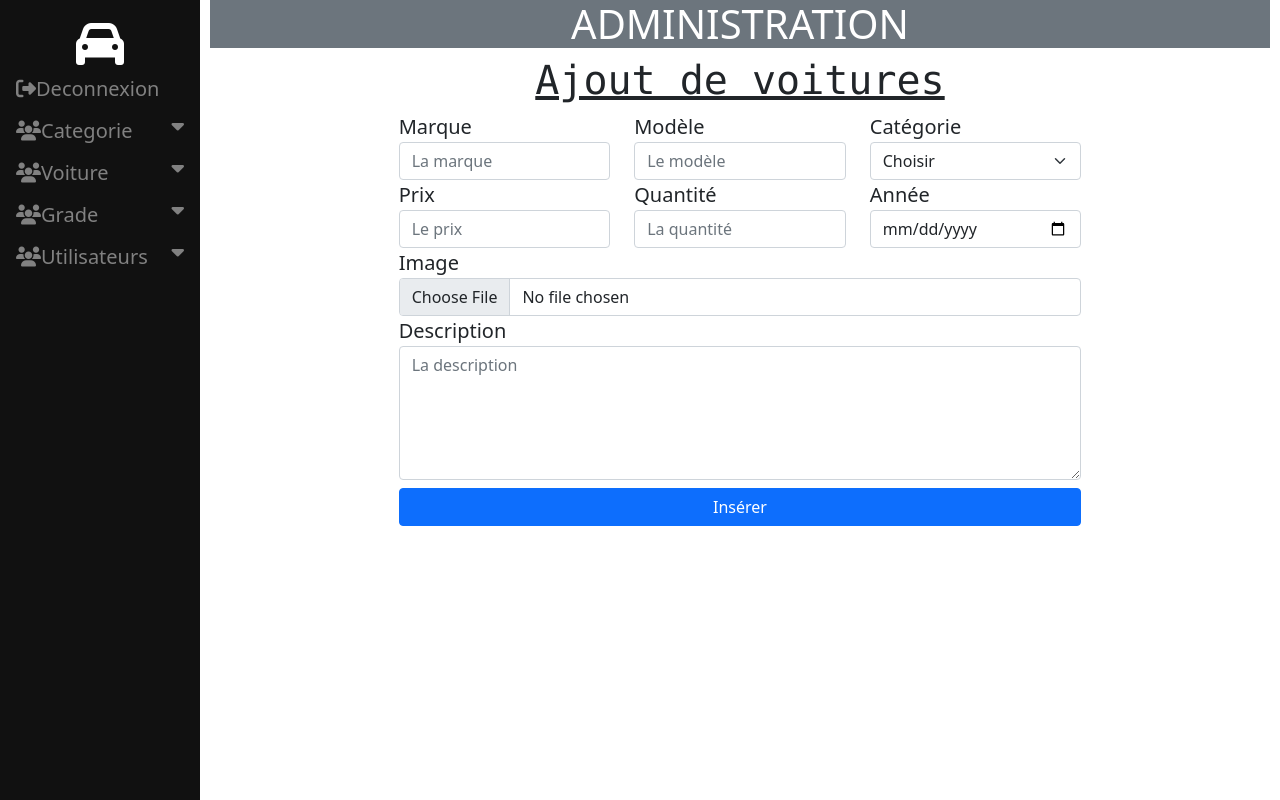
After one commit to Raphael-spec/auto_poo_mvc, a PHP site: template views/admin/voitures/adminAddV.php in a window 1280 px wide. The commit adds this page. Run offline with PHP 8.4, Linux system fonts and the light colour scheme; the template is opened without the code that fills it, so the values that code supplies are empty; some libraries are stand-ins or nearby versions.

Commit message:
insert voitures

```diff
--- a/app/Router.php
+++ b/app/Router.php
@@ -55,6 +55,10 @@ class Router{
                         $this->ctrv->listVoitures();
                         break;
 
+                    case 'add_v':
+                        $this->ctrv->addVoitures();
+                        break;
+
 
 
             }
--- a/assets/js/scriptAjax.js
+++ b/assets/js/scriptAjax.js
@@ -1,9 +1,22 @@
-$(document).ready(function(){
-    // $('.fa-search').on('cursor', 'pointer');
-    $('.fa-search').on('click', function(e){
-        e.preventDefault();
-        let mcle = $('#search').val();
-        console.log(mcle)
-    });
+// $(document).ready(function(){
+//     const search = $('.fa-search');
+//     // $('.fa-search').on('cursor', 'pointer');
+//     const url_v = "http://localhost:8080/php/poo/app/auto/index.php?action=list_v";
+//     search.on('click', function(e){
+//         e.preventDefault();
+//         let mcle = $('#search').val();
+//         console.log(mcle)
 
-});
+//         $.ajax({
+//             url: url_v,
+//             data: {search: mcle},
+//             type:'POST',
+//             success: function(data){
+//                 $('#search').val("");
+//                 console.log(data);
+//             }
+
+//         })
+//     });
+
+// });
--- /dev/null
+++ b/views/admin/voitures/adminAddV.php
@@ -0,0 +1,64 @@
+<?php ob_start();?>
+
+ <div class="container">
+     <div class="row">
+         <div class="col-8 offset-2">
+         <h1 class="display-6 text-center font-monospace text-decoration-underline">Ajout de voitures</h1>
+             <form action="<?php $_SERVER['PHP_SELF'];?>" method="post">
+
+                <div class="row">
+                    <div class="col">
+                        <label for="marque">Marque</label>
+                        <input type="text" id="marque" name="marque" class="form-control" placeholder="La marque" >
+                    </div>
+                    <div class="col">
+                        <label for="modele">Modèle</label>
+                        <input type="text" id="modele" name="modele" class="form-control" placeholder="Le modèle" >
+                    </div>
+                    <div class="col">
+                        <label for="cat">Catégorie</label>
+                        <select id="cat" name="cat" class="form-select">
+                        <option value="">Choisir</option>
+                        <?php foreach ($tabCat as  $cat) {;?>
+
+
+                        <option value="<?=$cat->getId_cat();?>"><?=$cat->getNom_cat();?></option>
+                        <?php   } ;?>
+                        </select>
+                    </div>
+                </div>
+                <div class="row">
+                    <div class="col">
+                        <label for="prix">Prix</label>
+                        <input type="text" id="prix" name="prix" class="form-control" placeholder="Le prix" >
+                    </div>
+                    <div class="col">
+                        <label for="quantite">Quantité</label>
+                        <input type="number" id="quantite" name="quantite" class="form-control" placeholder="La quantité" >
+                    </div>
+                    <div class="col">
+                        <label for="annee">Année</label>
+                        <input type="date" id="annee" name="annee" class="form-control" placeholder="L'année'" >
+                    </div>
+                </div>
+                <div class="row">
+                    <div class="col">
+                        <label for="image">Image</label>
+                        <input type="file" id="image" name="image" class="form-control"  >
+                    </div>
+                </div>
+                <div class="row">
+                    <div class="col">
+                        <label for="desc">Description</label>
+                        <textarea id="desc" name="desc" class="form-control" placeholder="La description" rows="5"></textarea>
+                    </div>
+                </div>
+                <button type="submit" class="btn btn-primary  col-12 mt-2" name="soumis">Insérer</button>
+            </form>
+         </div>
+     </div>
+ </div>
+<?php
+    $contenu = ob_get_clean();
+    require_once('./views/templateAdmin.php');
+?>
--- a/views/templateAdmin.php
+++ b/views/templateAdmin.php
@@ -32,8 +32,8 @@
     <i class="fa fa-caret-down"></i>
   </button>
   <div class="dropdown-container">
-    <a href="#">Ajout</a>
-    <a href="index.php?action=list-v">Liste</a>
+    <a href="index.php?action=add_v">Ajout</a>
+    <a href="index.php?action=list_v">Liste</a>
   </div>
 
   <button class="dropdown-btn"><i class="fas fa-users"></i>Grade
```
Also changed, not shown: controllers/admin/AdminVoitureController.php (+22 -3 lines), models/admin/AdminVoitureModel.php (+35 -4 lines), views/admin/voitures/adminVoituresItems.php (+6 -7 lines).
